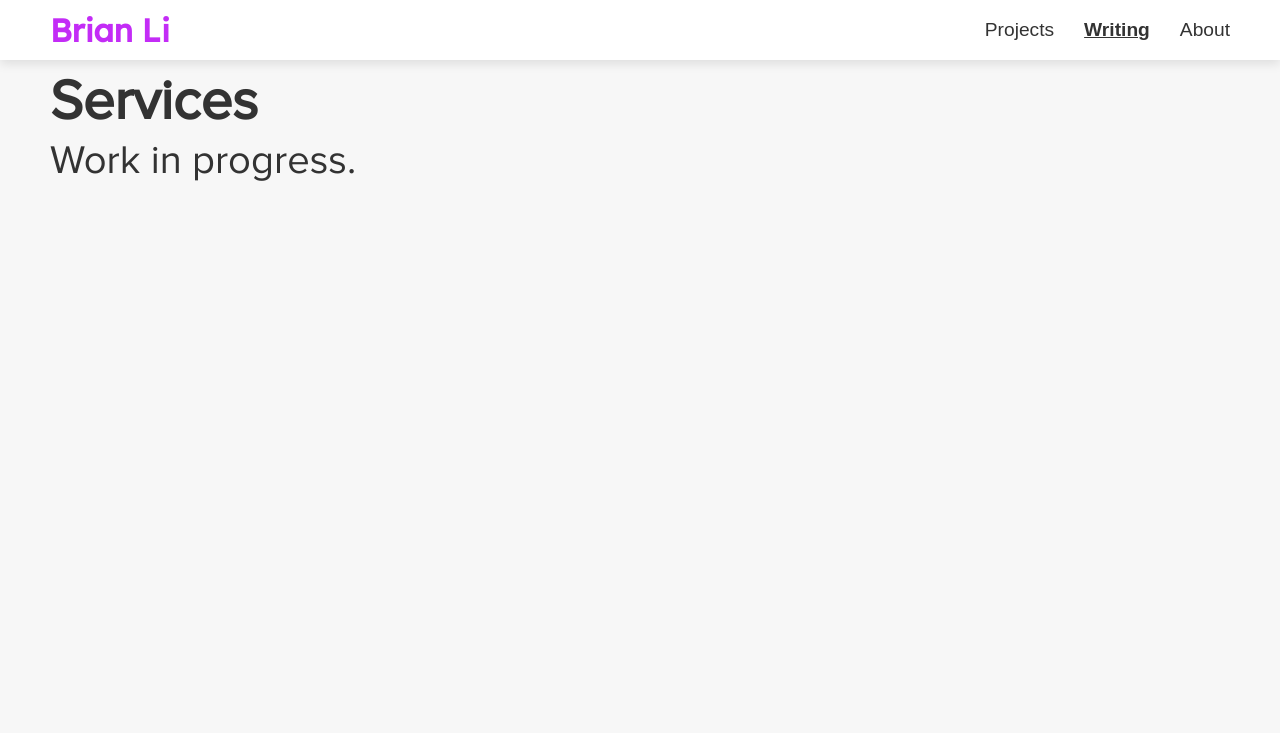
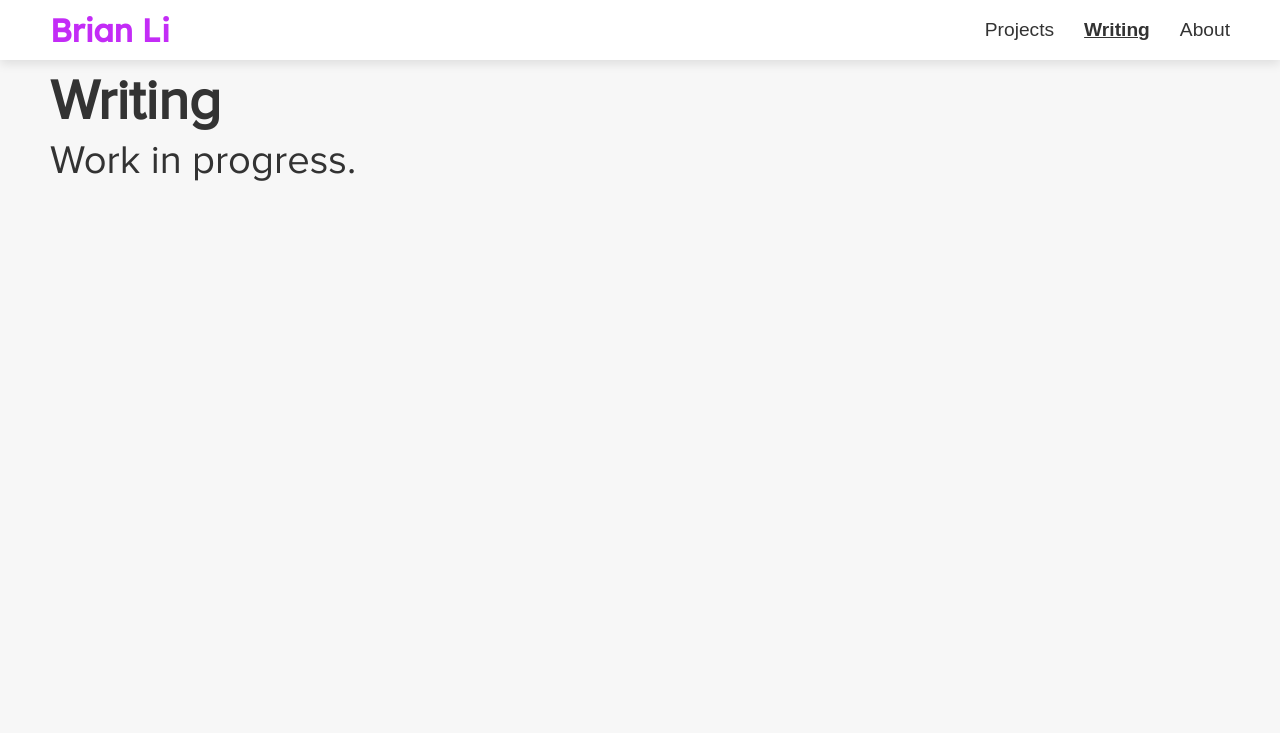
Before and after one commit to BrianLiDesign/brianlidesign.github.io, a plain HTML site: page pages/writing.html in a window 1280 px wide. Shown: the top 733 px of the page. Drawn offline with Linux system fonts and the light colour scheme; a web font is replaced by a local one.

Commit message:
Fixed header

```diff
--- a/pages/writing.html
+++ b/pages/writing.html
@@ -68,7 +68,7 @@
       <div class="container">
         <div class="header-text">
           <!-- Header Text -->
-          <h1>Services</h1>
+          <h1>Writing</h1>
           <p>Work in progress.</p>
         </div>
       </div>
```
